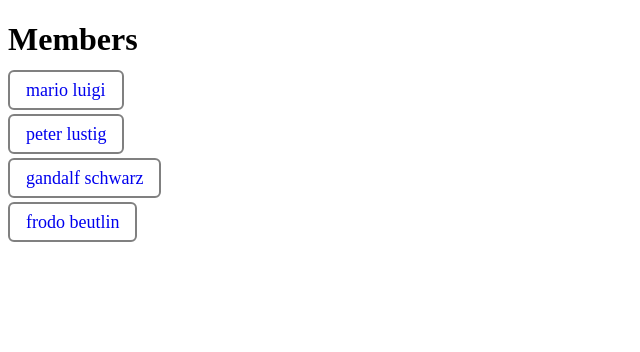
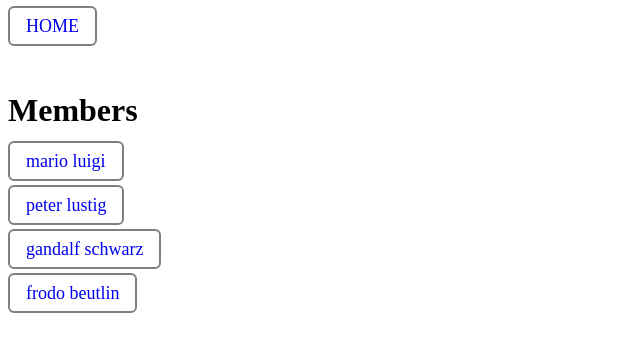
Before and after one commit to felianfilian/myworld, a Django app: page /members/ in a window 1280 px wide. Shown: the top 352 px of the page, without its empty margins (0-640 px from the left). Run offline with Django 5.2, Linux system fonts and the light colour scheme; data comes from the database, SQL or seed files in the repository.

Commit message:
home button

```diff
--- a/shop_list/members/templates/all_members.html
+++ b/shop_list/members/templates/all_members.html
@@ -3,6 +3,11 @@
 {% block title %} Members List {% endblock %}
 <!---->
 {% block content %}
+
+<p><a href="/">HOME</a></p>
+
+<br />
+
 <h1>Members</h1>
 
 <ul>
```
